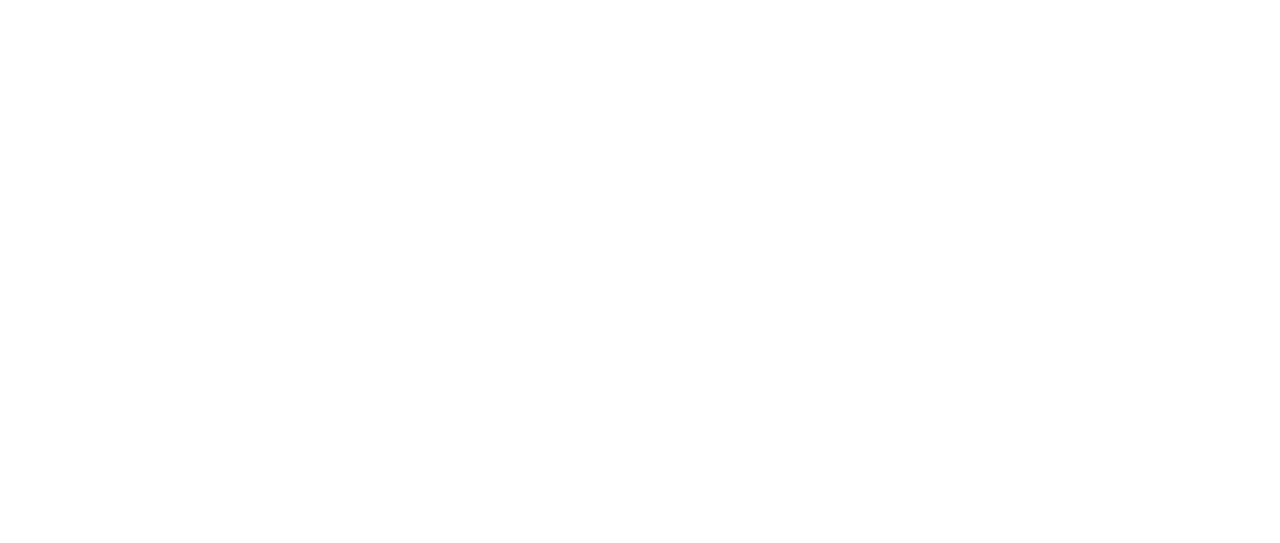
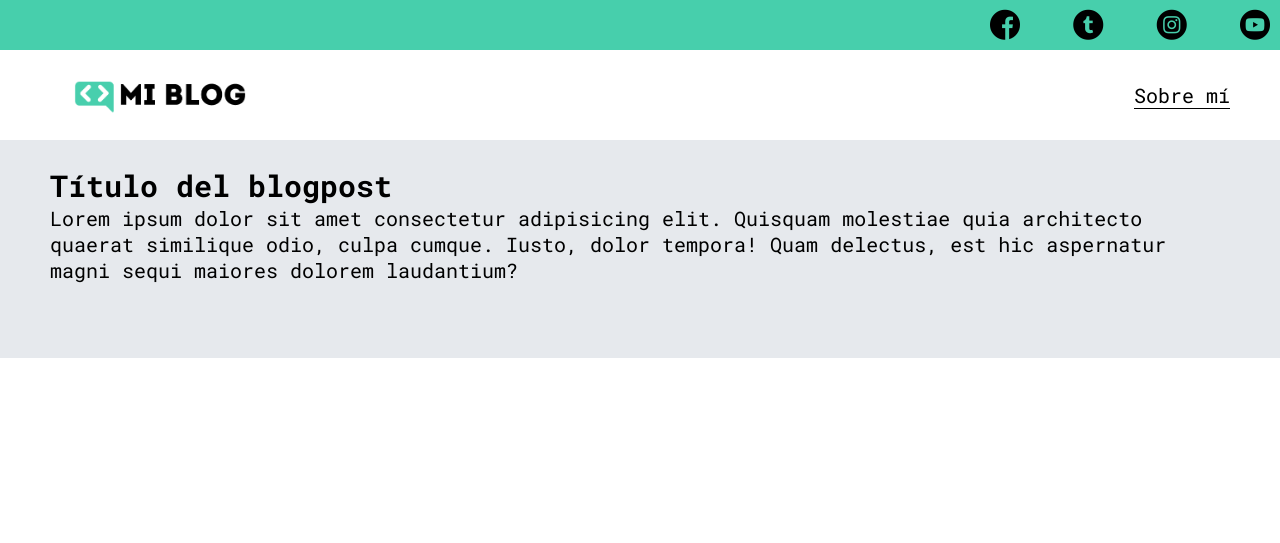
Before and after one commit to Wiliberto/Blog, a plain HTML site: page blogs.html in a window 1280 px wide. Drawn offline with Linux system fonts and the light colour scheme.

Commit message:
segundo commit

```diff
--- a/blogs.html
+++ b/blogs.html
@@ -0,0 +1,111 @@
+<!DOCTYPE html>
+<html lang="en">
+<head>
+    <meta charset="UTF-8">
+    <meta http-equiv="X-UA-Compatible" content="IE=edge">
+    <meta name="viewport" content="width=device-width, initial-scale=1.0">
+    <title>Document</title>
+    <link rel="stylesheet" href="/css/main.css">
+    <link rel="stylesheet" href="css/font/flaticon.css">
+</head>
+<body>
+    <header>
+        <section class="header-icons-container">
+            <div class="icons">
+                <a href=""><span class="flaticon-001-facebook"></span></a>
+                <a href=""><span class="flaticon-002-twitter"></span></a>
+                <a href=""><span class="flaticon-011-instagram"></span></a>
+                <a href=""><span class="flaticon-008-youtube"></span></a>
+            </div>
+        </section>
+        <nav>
+            <section class="nav-logo-container">
+                <a href="">
+                    <figure>
+                        <img src="assets/Logo-negro.png" alt="Logo de mi blog">
+                    </figure>
+                </a>
+            </section>
+            <section class="profile-link">
+                <a href="perfil.html">Sobre mí</a>
+            </section>
+        </nav>
+    </header>
+    <main class="blogs__main">
+        <section class="blogs__news--container">
+            <div class="blogs__main--new">
+                <h3></h3>
+                <div class="blogs__new--img-container">
+                    <figure>
+                        <img src="" alt="">
+                    </figure>
+                </div>
+            </div>
+            <div class="blogs__news--info-container">
+                <h2> Título del blogpost</h2>
+                <p>Lorem ipsum dolor sit amet consectetur adipisicing elit. Quisquam molestiae quia architecto quaerat similique odio, culpa cumque. Iusto, dolor tempora! Quam delectus, est hic aspernatur magni sequi maiores dolorem laudantium?</p>
+                <a href="" class="blogs__button"></a>
+            </div>
+        </section>
+        <section class="blogs__post--container">
+            <div>
+                <h3>
+
+                </h3>
+                <article class="post__container">
+                    <figure>
+                        <img src="" alt="">
+                        <p></p>
+                        <p></p>
+                    </figure>
+                </article>
+                <article class="post__container">
+                    <figure>
+                        <img src="" alt="">
+                        <p></p>
+                        <p></p>
+                    </figure>
+                </article>
+                <article class="post__container">
+                    <figure>
+                        <img src="" alt="">
+                        <p></p>
+                        <p></p>
+                    </figure>
+                </article>
+                <article class="post__container">
+                    <figure>
+                        <img src="" alt="">
+                        <p></p>
+                        <p></p>
+                    </figure>
+                </article>
+                <article class="post__container">
+                    <figure>
+                        <img src="" alt="">
+                        <p></p>
+                        <p></p>
+                    </figure>
+                </article>
+                <article class="post__container">
+                    <figure>
+                        <img src="" alt="">
+                        <p></p>
+                        <p></p>
+                    </figure>
+                </article>
+                <article class="post__container">
+                    <figure>
+                        <img src="" alt="">
+                        <p></p>
+                        <p></p>
+                    </figure>
+                </article>
+            </div>
+        </section>
+    </main>
+    <footer>
+        <p></p>
+    </footer>
+</body>
+</html>
--- a/css/main.css
+++ b/css/main.css
@@ -123,3 +123,34 @@ nav .profile-link a{
     font-weight: 700;
     font-size: 1.8rem;
 }
+
+.blogs__main {
+    display: grid;
+}
+
+.blogs__news--container{
+    background-color: #e6e9ed;
+    padding: 0 5rem 4rem;
+}
+
+.blogs__main--new{
+    display: grid;
+    grid-template-columns: 2fr 1fr;
+    grid-template-rows: 2fr;
+}
+
+.blogs__news--img-container{
+    grid-column: 1;
+}
+
+.blogs__news--img-container img{
+
+}
+
+.blogs__news--info-container{
+    grid-column: 2;
+}
+
+.blogs__news--info-container p{
+    margin-bottom: 3.5rem;
+}
```
